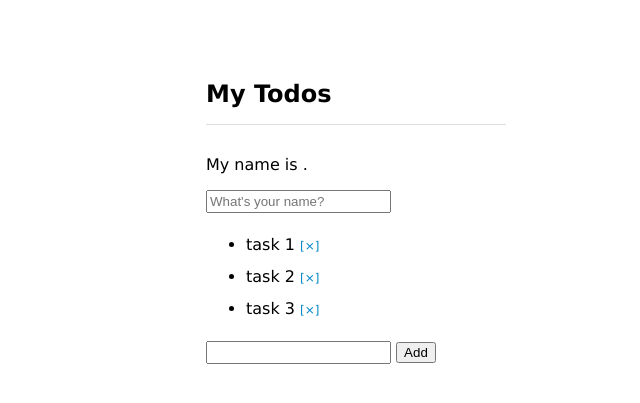
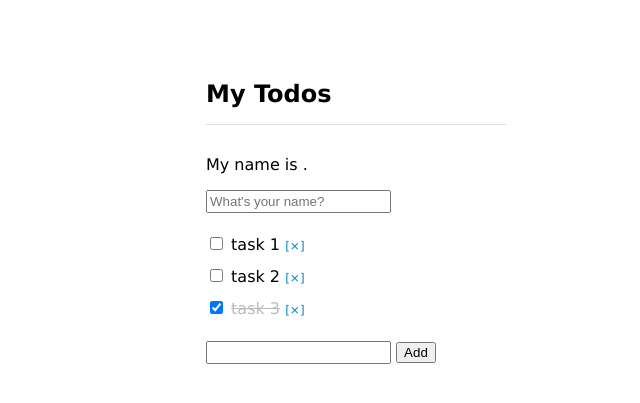
Before and after one commit to nake226/VueToDoApp, a PHP site: page / in a window 1280 px wide. Shown: the top 403 px of the page, without its empty margins (284-924 px from the left). Run offline with PHP 8.4, Linux system fonts and the light colour scheme.

Commit message:
add:checkbox to task which it has done, or not.

```diff
--- a/css/styles.css
+++ b/css/styles.css
@@ -15,8 +15,16 @@
 #app #name {
     margin-bottom: 30px;
 }
+#app ul {
+    padding: 0;
+    list-style: none;
+}
 #app li {
     line-height: 2;
+}
+#app li > span.done {
+    text-decoration: line-through;
+    color: #bbb;
 }
 #app input[type="text"] {
     padding: 2px;
--- a/index.html
+++ b/index.html
@@ -12,6 +12,8 @@
         メモ
         :{{ scriptが使える }}
         :v-model / v-forを「ディレクティブ」と呼ぶ
+         :checkboxはv-modelの値がtrueならcheckedになる
+         :<hoge v-bind:class="{fuga is_hego}></hoge>"
     -->
     <div id="app" class="container">
         <h1 class="appName">My Todos</h1>
@@ -23,7 +25,8 @@
         <!-- タスク -->
         <ul>
             <li v-for="(todo, index) in todos">
-                {{ todo.name }}
+                <input type="checkbox" v-model="todo.is_done">
+                <span :class="{done: todo.is_done}">{{ todo.name }}</span>
                 <span @click="deleteTask" class="btn_delete">[×]</span>
             </li>
         </ul>
```
